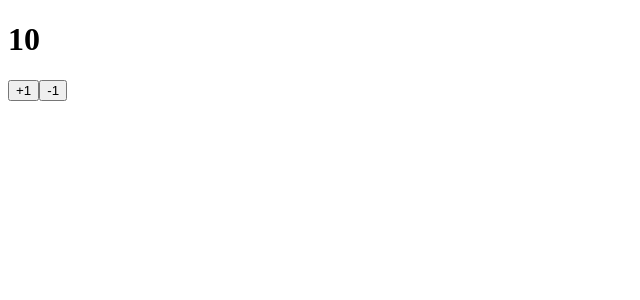
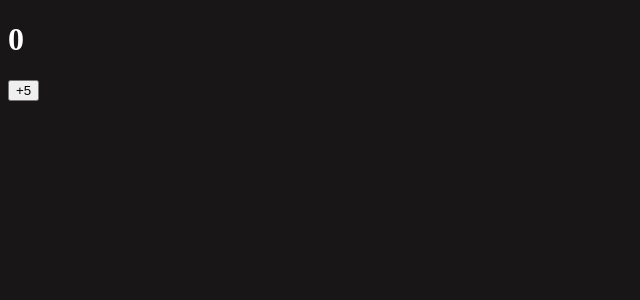
Before and after one commit to HarrisonHdez/react, a React (Vite) app: page / in a window 1280 px wide. Shown: the top 300 px of the page, without its empty margins (0-640 px from the left). Built offline with nearby package versions, Linux system fonts and the light colour scheme.

Commit message:
practicando-react

```diff
--- /dev/null
+++ b/src/App.css
@@ -0,0 +1,4 @@
+body {
+    background-color: #181616;
+    color: white;
+}
--- a/src/main.jsx
+++ b/src/main.jsx
@@ -1,9 +1,9 @@
 import React from 'react'
 import ReactDOM from 'react-dom/client'
-import { Counter } from './useEffect/Counter'
-
+import { Counter2 } from './useEffect/Counter2'
+import './App.css';
 ReactDOM.createRoot(document.getElementById('root')).render(
   <React.StrictMode>
-    <Counter  />
+    <Counter2 />
   </React.StrictMode>,
 )
--- a/src/useEffect/Counter2.jsx
+++ b/src/useEffect/Counter2.jsx
@@ -1,29 +1,68 @@
 import React, { useEffect, useState } from 'react'
 
 export const Counter2 = () => {
-    const [count, setCount] = useState(0)
+  const [count, setCount] = useState(0);
 
-    const increment = () => {
-        setCount( count + 1)
+  const incrementCounter = () => {
+    setCount( count + 5 );
+  }
+
+  useEffect(() => {
+    if( !count % 10 === 0 && count % 10 === 0 ) {
+      console.log(`FELICITACIONES LLEGASTE A ${ count }`);
     }
 
-    useEffect(() => {
-      if ( count !== 0 && count % 10 === 0 ) {
-        alert(`Felicidades llegaste a ${ count } puntos`)
-      }
-
-
-    }, [count])
+    // return () => {
+    //   second
+    // }
+  }, [count])
 
 
   return (
     <>
         <h1>{ count }</h1>
-        <button onClick={ increment }>+1</button>
+        <button onClick={ incrementCounter }>+5</button>
     </>
   )
 }
 
-//* Crea un componente Counter que renderice un contador y tenga un botón para incrementar su valor. Utiliza useState para manejar el estado del contador y useEffect para mostrar un mensaje de felicitación cada vez que el contador llegue a un valor múltiplo de 10.
 
-//* Recuerda que useEffect recibe dos argumentos: una función que se ejecuta después de que el componente se monta o se actualiza, y una lista de dependencias que le indican a React cuándo debe volver a ejecutar la función. En este caso, la función debe mostrar el mensaje de felicitación y la dependencia debe ser el valor del contador.
+
+
+
+
+
+
+
+
+
+
+// //* Crea un componente Counter que renderice un contador y tenga un botón para incrementar su valor. Utiliza useState para manejar el estado del contador y useEffect para mostrar un mensaje de felicitación cada vez que el contador llegue a un valor múltiplo de 10.
+
+// //* Recuerda que useEffect recibe dos argumentos: una función que se ejecuta después de que el componente se monta o se actualiza, y una lista de dependencias que le indican a React cuándo debe volver a ejecutar la función. En este caso, la función debe mostrar el mensaje de felicitación y la dependencia debe ser el valor del contador.
+
+// import React, { useEffect, useState } from 'react'
+
+// export const Counter2 = () => {
+//     const [count, setCount] = useState(0)
+
+//     const increment = () => {
+//         setCount( count + 1)
+//     }
+
+//     useEffect(() => {
+//       if ( count !== 0 && count % 10 === 0 ) {
+//         alert(`Felicidades llegaste a ${ count } puntos`)
+//       }
+
+
+//     }, [count])
+
+
+//   return (
+//     <>
+//         <h1>{ count }</h1>
+//         <button onClick={ increment }>+1</button>
+//     </>
+//   )
+// }
```
